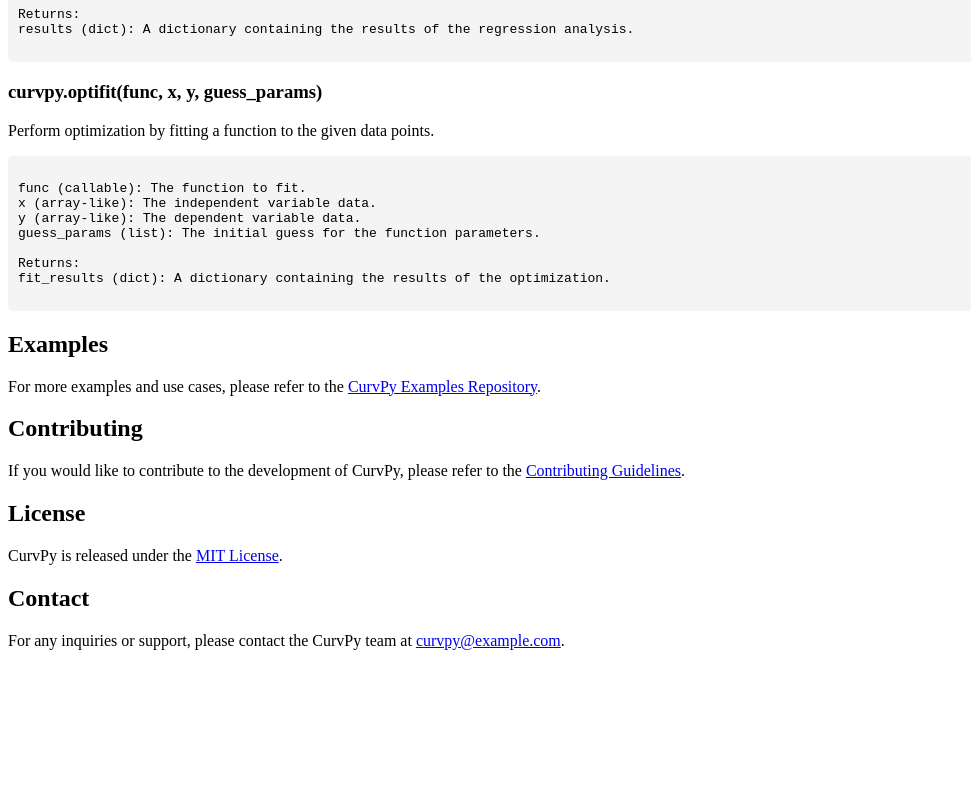
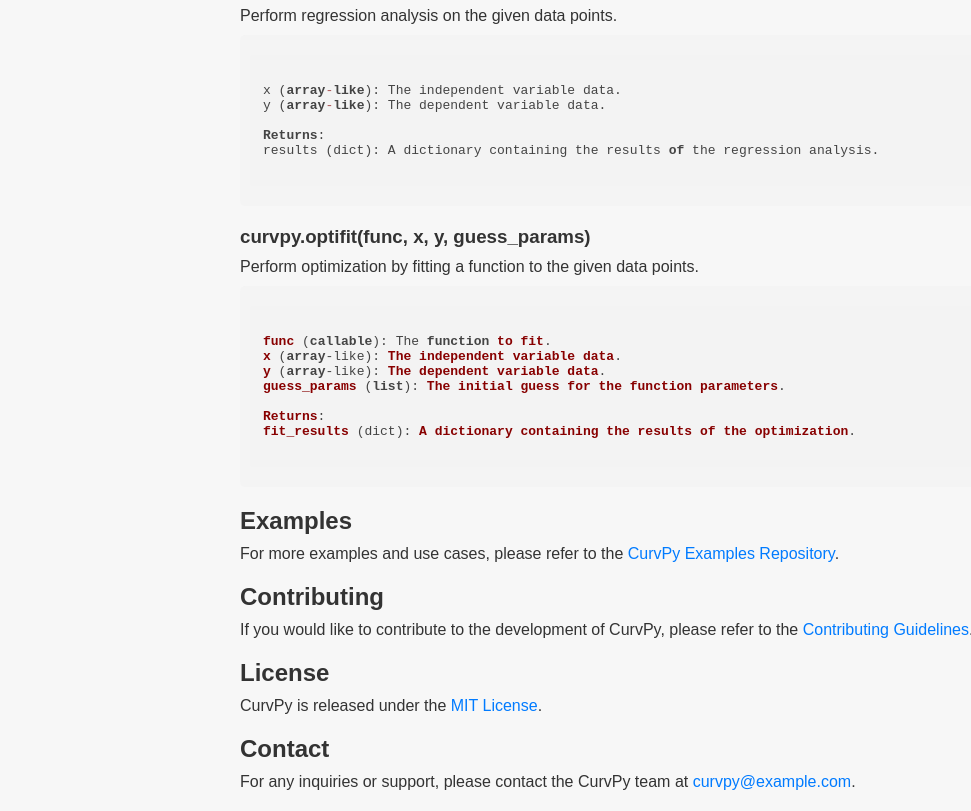
Before and after one commit to sidhu2690/curvpy_v2, a plain HTML site: page index.html in a window 1280 px wide. Shown: the part 1038-1849 px from the top of the page, without its empty margins (0-971 px from the left). Before the commit the page ends 1704 px from the top, so only its background shows below. Drawn offline with nearby package versions, Linux system fonts and the light colour scheme.

Commit message:
Update index.html

```diff
--- a/index.html
+++ b/index.html
@@ -1,18 +1,56 @@
-
-<!DOCTYPE html>
 <html>
 <head>
   <meta name="google-site-verification" content="jM3z0TXp0biP1G_m188136seOk1Uqsq3RWPzgBy3aOw" />
   <title>CurvPy Documentation</title>
+  <link rel="stylesheet" href="https://cdnjs.cloudflare.com/ajax/libs/highlight.js/10.7.2/styles/default.min.css">
   <style>
+    body {
+      font-family: Arial, sans-serif;
+      margin: 20px;
+      padding: 0;
+      background-color: #f7f7f7;
+      color: #333;
+    }
+
+    h1, h2, h3 {
+      margin: 20px 0 10px;
+      font-weight: bold;
+    }
+
+    p, pre, code {
+      margin: 10px 0;
+    }
+
     pre {
+      padding: 10px;
       background-color: #f4f4f4;
-      padding: 10px;
       border-radius: 5px;
+      overflow-x: auto;
+    }
+
+    code {
+      padding: 2px 5px;
+      background-color: #f4f4f4;
+      border-radius: 3px;
+    }
+
+    a {
+      color: #007bff;
+      text-decoration: none;
+    }
+
+    a:hover {
+      text-decoration: underline;
+    }
+
+    .container {
+      max-width: 800px;
+      margin: 0 auto;
     }
   </style>
 </head>
 <body>
+  <div class="container">
     <h1>CurvPy Documentation</h1>
 
     <h2>Installation</h2>
@@ -90,5 +128,9 @@ fit_results (dict): A dictionary containing the results of the optimization.
 
     <h2>Contact</h2>
     <p>For any inquiries or support, please contact the CurvPy team at <a href="mailto:curvpy@example.com">curvpy@example.com</a>.</p>
+  </div>
+
+  <script src="https://cdnjs.cloudflare.com/ajax/libs/highlight.js/10.7.2/highlight.min.js"></script>
+  <script>hljs.initHighlightingOnLoad();</script>
 </body>
 </html>
```
Lines whose indentation alone changed are shown as unchanged.
